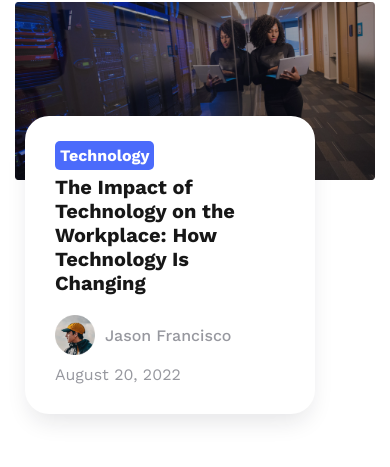
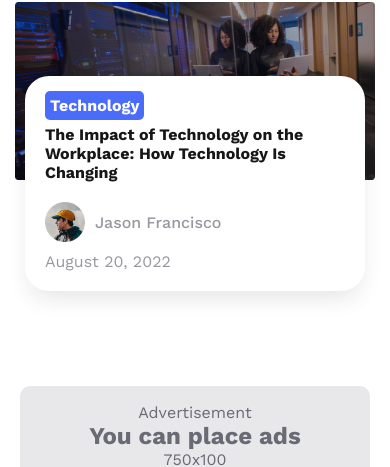
Before and after one commit to Akintayo74/NextJs-travel-blog-guide, a Next.js app: page / in a window 390 px wide. Shown: the part 176-643 px from the top of the page. Built offline with nearby package versions, Linux system fonts and the light colour scheme; no server answers.

Commit message:
Adjusted the Main.js component
Adjusted the z-index overlay to look better on mobile view

```diff
--- a/src/styles/Main.module.css
+++ b/src/styles/Main.module.css
@@ -71,32 +71,30 @@
     }
 
     .main__stacked {
-        position: relative;
-        width: calc(100% - 100px);
+        /* position: relative; */
+        width: calc(100% - 50px);
         left: 0;
-        top: -170px;
+        top: 180px;
         margin: 0 25px;
-        padding: 30px;
+        padding: 20px;
         z-index: 2;
     }
 
 
     .main__stacked h2 {
-        font-size: 1.25rem;
+        font-size: 1rem;
         margin-top: 10px;
     }
 
-    /* Adjust author section layout */
     .main__author {
         flex-direction: column;
         align-items: flex-start;
         gap: 10px;
     }
 
-    /* Make avatar smaller */
     .main__author_avatar img {
-        width: 40px !important; /* Force smaller width */
-        height: 40px !important; /* Force smaller height */
+        width: 40px !important;
+        height: 40px !important;
     }
 }
 
```
Also changed, not shown: Continuation.txt.
